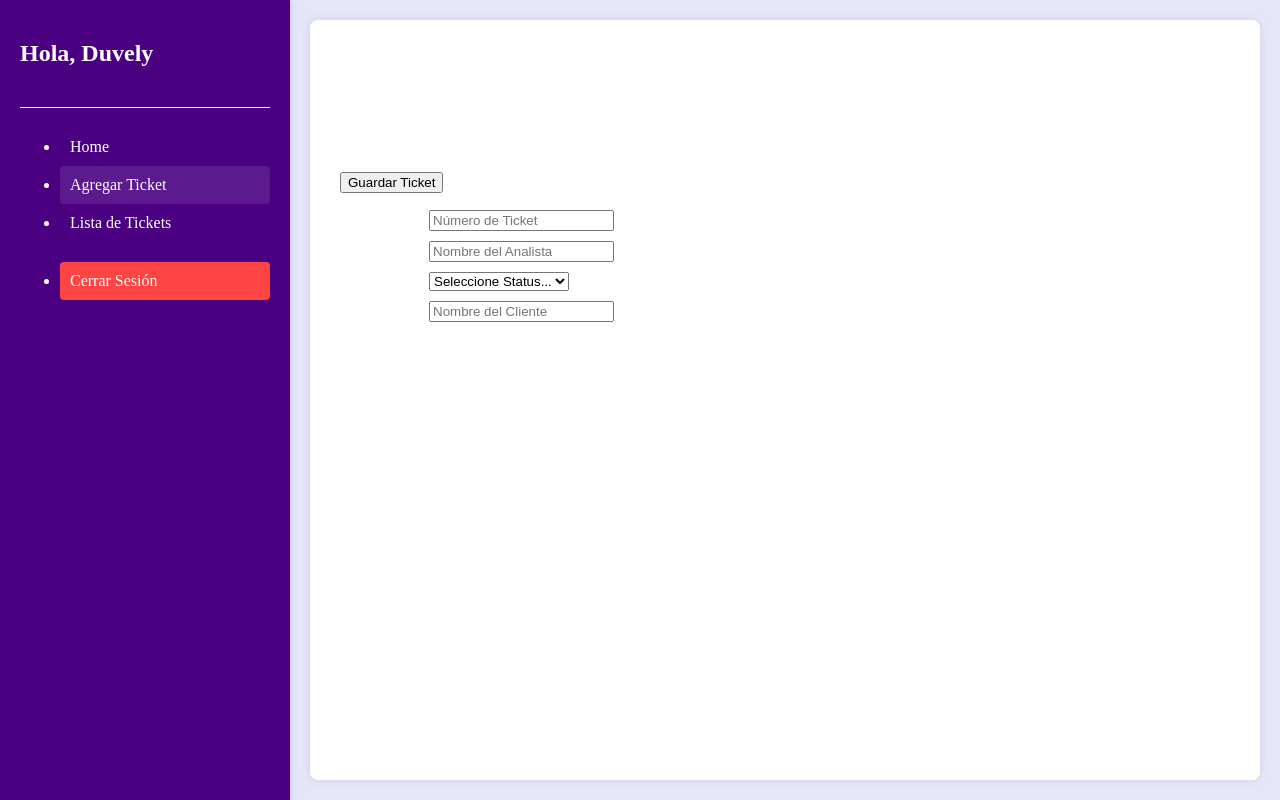
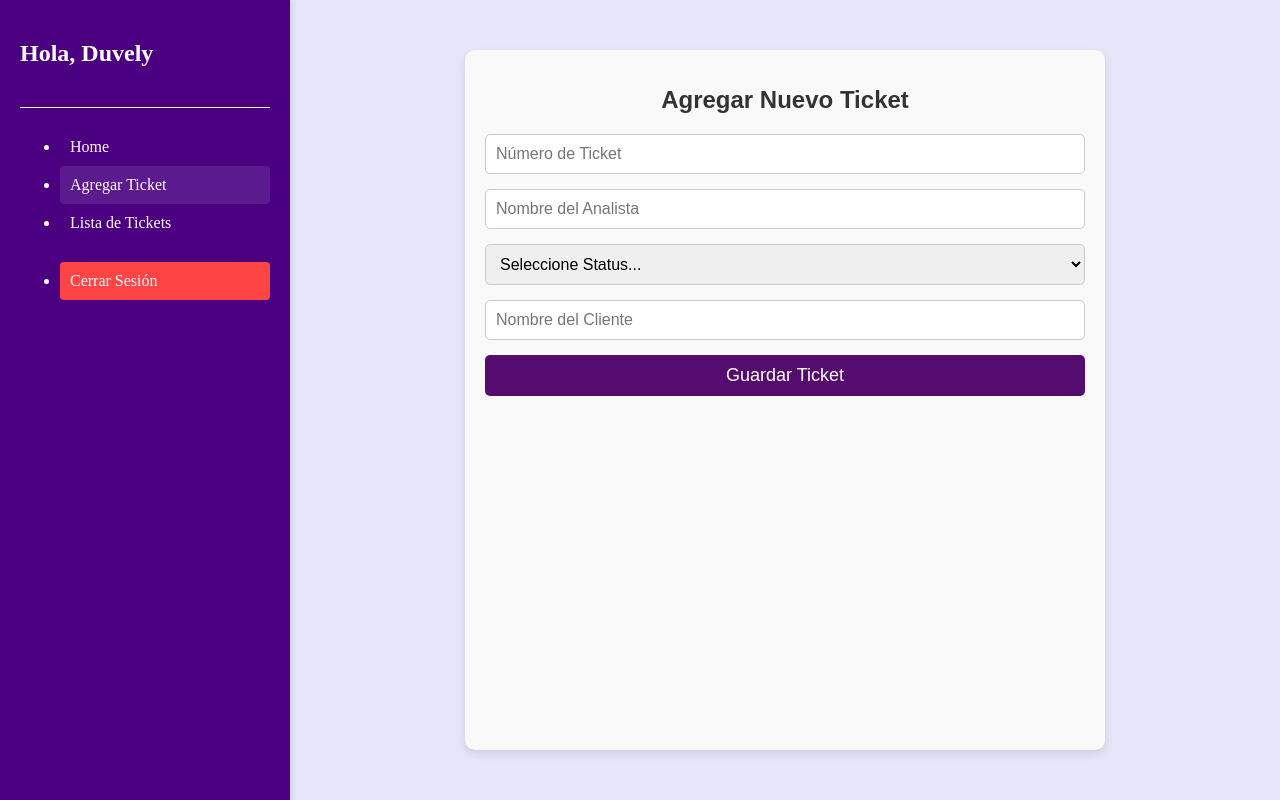
Before and after one commit to FERXODJ/proyectos-python, a Flask app: page /agregar-ticket in a window 1280 px wide. Run offline with Flask 3, Linux system fonts and the light colour scheme; a user stored in the database is signed in.

Commit message:
Agregando estilos al agrgar ticket

```diff
--- a/static/css/style.css
+++ b/static/css/style.css
@@ -579,21 +579,58 @@ tr:hover {
   border: 1px solid #f5c6cb;
 }
 
-.titulo_agregar_ticket {
-  font-family: "Amaranth", sans-serif;
-  font-weight: 70;
-  font-style: italic;
-  font-size: 5vw;
-  color: #540d6e;
+
+/* Estilos para el formulario de agregar ticket */
+.agregar-ticket {
+  max-width: 600px;
+  margin: 50px auto;
+  padding: 20px;
+  background-color: #f9f9f9;
+  border-radius: 10px;
+  box-shadow: 0 4px 8px rgba(0, 0, 0, 0.1);
+  font-family: Arial, sans-serif;
+}
+
+.titulo-agregar-ticket {
   text-align: center;
-  margin: 0;
-  padding: 0;
-  position: absolute;
-  top: -10vh; /* Ajusta la posición vertical según sea necesario */
-  left: 50%;
-  transform: translateX(-50%);
-  width: 100%; /* Asegura que el texto ocupe todo el ancho disponible*/
-  display: flex;
-  justify-content: center;
-  align-items: center;
+  font-size: 24px;
+  color: #333;
+  margin-bottom: 20px;
 }
+
+.form-agregar-ticket .input-container-agregar-ticket {
+  margin-bottom: 15px;
+}
+
+.form-agregar-ticket .input-container-agregar-ticket input,
+.form-agregar-ticket .input-container-agregar-ticket select {
+  width: 100%;
+  padding: 10px;
+  font-size: 16px;
+  border: 1px solid #ccc;
+  border-radius: 5px;
+  box-sizing: border-box;
+  transition: border-color 0.3s ease;
+}
+
+.form-agregar-ticket .input-container-agregar-ticket input:focus,
+.form-agregar-ticket .input-container-agregar-ticket select:focus {
+  border-color: #007bff;
+  outline: none;
+}
+
+.btn-agregar-ticket {
+  width: 100%;
+  padding: 10px;
+  font-size: 18px;
+  color: #fff;
+  background-color: #540d6e;
+  border: none;
+  border-radius: 5px;
+  cursor: pointer;
+  transition: background-color 0.3s ease;
+}
+
+.btn-agregar-ticket:hover {
+  background-color: #8c32ad;
+}
--- a/templates/agregar_ticket.html
+++ b/templates/agregar_ticket.html
@@ -19,16 +19,16 @@
         </nav>
     </div>
 
-    <main class="contenido-principal">
-        <h1 class="titulo_agregar_ticket">Agregar Nuevo Ticket</h1>
-        <form method="POST">
-            <div class="input-container">
-                <input type="text" name="numero" placeholder="Número de Ticket" required>
+    <main class="contenido-principal agregar-ticket">
+        <h1 class="titulo-agregar-ticket">Agregar Nuevo Ticket</h1>
+        <form method="POST" class="form-agregar-ticket">
+            <div class="input-container-agregar-ticket">
+                <input type="text" name="numero" placeholder="Número de Ticket" required class="numticket">
             </div>
-            <div class="input-container">
+            <div class="input-container-agregar-ticket">
                 <input type="text" name="analista" placeholder="Nombre del Analista" required>
             </div>
-            <div class="input-container">
+            <div class="input-container-agregar-ticket">
                 <select name="status" required>
                     <option value="">Seleccione Status...</option>
                     <option value="Abierto">Abierto</option>
@@ -36,10 +36,10 @@
                     <option value="Cerrado">Cerrado</option>
                 </select>
             </div>
-            <div class="input-container">
+            <div class="input-container-agregar-ticket">
                 <input type="text" name="cliente" placeholder="Nombre del Cliente" required>
             </div>
-            <button type="submit">Guardar Ticket</button>
+            <button type="submit" class="btn-agregar-ticket">Guardar Ticket</button>
         </form>
     </main>
 </body>
```
Also changed, not shown: instance/usuarios.db.
